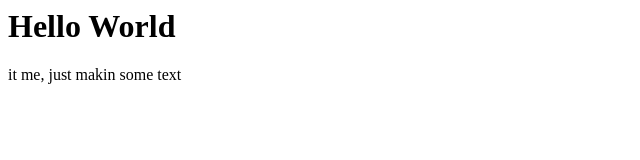
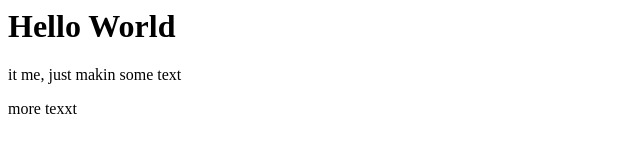
Before and after one commit to lindyem/push-me-pull-me, a plain HTML site: page index.html in a window 1280 px wide. Shown: the full height of the page, 0-640 px from the left. Drawn offline with Linux system fonts and the light colour scheme.

Commit message:
CU-xxfeaj[review]

```diff
--- a/index.html
+++ b/index.html
@@ -1,2 +1,3 @@
 <h1>Hello World</h1>
 <p>it me, just makin some text</p>
+<span>more texxt</span>
```
